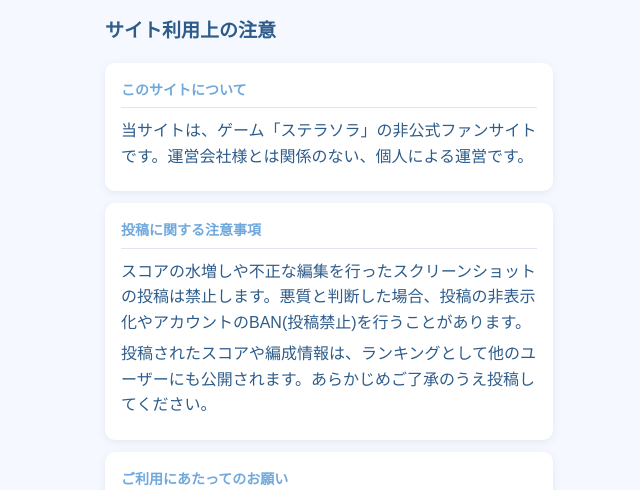
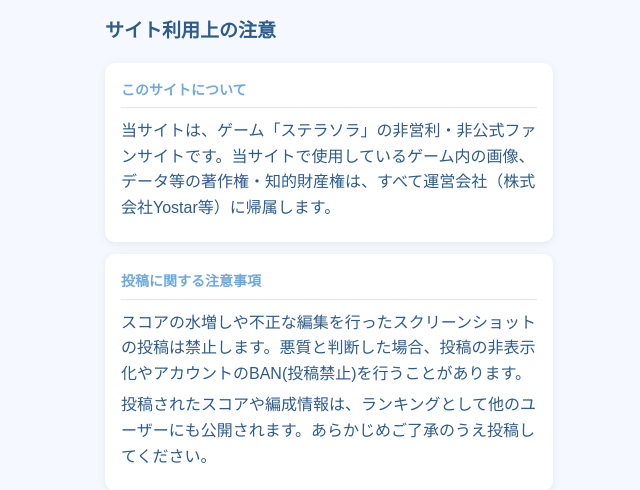
Before and after one commit to oto-nariko/stella_ranking, a Django app: page /notice/ in a window 1280 px wide. Shown: the part 78-568 px from the top of the page, without its empty margins (311-951 px from the left). Run offline with Django 5.2, Linux system fonts and the light colour scheme.

Commit message:
細部表記の修正等

```diff
--- a/ranking/models.py
+++ b/ranking/models.py
@@ -142,7 +142,7 @@ class ScorePost(models.Model):
         Character, on_delete=models.PROTECT, related_name="+", verbose_name="使用キャラ3"
     )
     mvp_slot = models.PositiveSmallIntegerField(
-        choices=MVP_SLOT_CHOICES, verbose_name="MVPキャラの枠"
+        choices=MVP_SLOT_CHOICES, verbose_name="最多ダメージキャラ"
     )
     character_1_limit_break = models.PositiveSmallIntegerField(
         null=True, blank=True, verbose_name="使用キャラ1の凸数(任意)"
--- a/ranking/templates/ranking/notice.html
+++ b/ranking/templates/ranking/notice.html
@@ -5,7 +5,7 @@
 
 <div class="panel detail-section">
     <h3>このサイトについて</h3>
-    <p>当サイトは、ゲーム「ステラソラ」の非公式ファンサイトです。運営会社様とは関係のない、個人による運営です。</p>
+    <p>当サイトは、ゲーム「ステラソラ」の非営利・非公式ファンサイトです。当サイトで使用しているゲーム内の画像、データ等の著作権・知的財産権は、すべて運営会社（株式会社Yostar等）に帰属します。</p>
 </div>
 
 <div class="panel detail-section">
--- a/ranking/views.py
+++ b/ranking/views.py
@@ -97,12 +97,6 @@ class ScorePostCreateView(LoginRequiredMixin, CreateView):
     template_name = "ranking/score_post_form.html"
     login_url = "ranking:login"
 
-    def dispatch(self, request, *args, **kwargs):
-        if request.user.is_authenticated and request.user.is_banned:
-            messages.error(request, "投稿が制限されています。")
-            return redirect("ranking:home")
-        return super().dispatch(request, *args, **kwargs)
-
     def form_valid(self, form):
         form.instance.user = self.request.user
         form.instance.screenshot_url = self.request.POST.get("screenshot_url")
```
Also changed, not shown: ranking/migrations/0009_alter_scorepost_mvp_slot.py (added), ranking/migrations/0010_alter_scorepost_mvp_slot.py (added).
